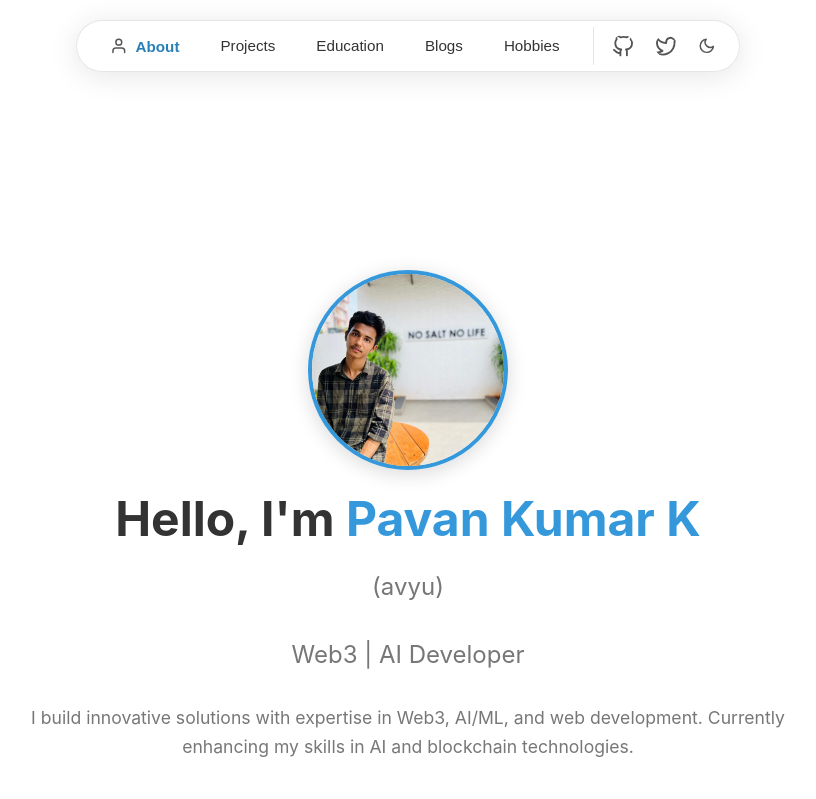
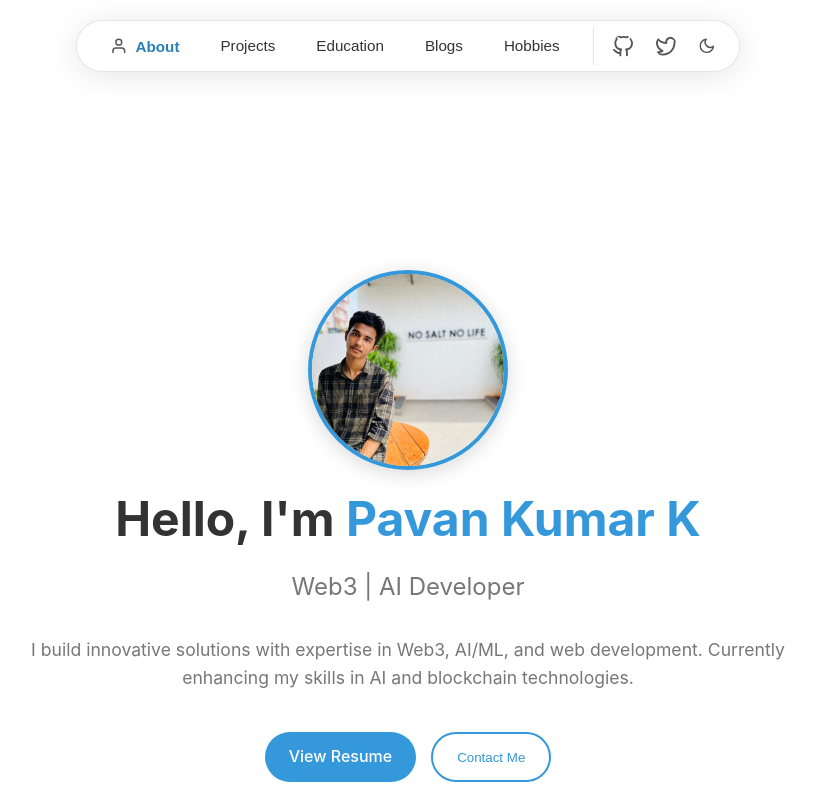
Before and after one commit to mepavankumar15/dev_folio05, a React (Vite) app: page / in a window 1280 px wide. Shown: the top 799 px of the page, without its empty margins (232-1048 px from the left). Built offline with nearby package versions, Linux system fonts and the light colour scheme.

Commit message:
Update Intro.tsx

```diff
--- a/src/components/Intro.tsx
+++ b/src/components/Intro.tsx
@@ -20,7 +20,6 @@ const Intro = () => {
           </div>
 
           <h1>Hello, I'm <span className="highlight">Pavan Kumar K</span></h1>
-          <p className="subtitle">(avyu)</p>
           <p className="subtitle"> Web3 | AI Developer</p>
           <p className="intro-text">
             I build innovative solutions with expertise in Web3, AI/ML, and web development.
```
